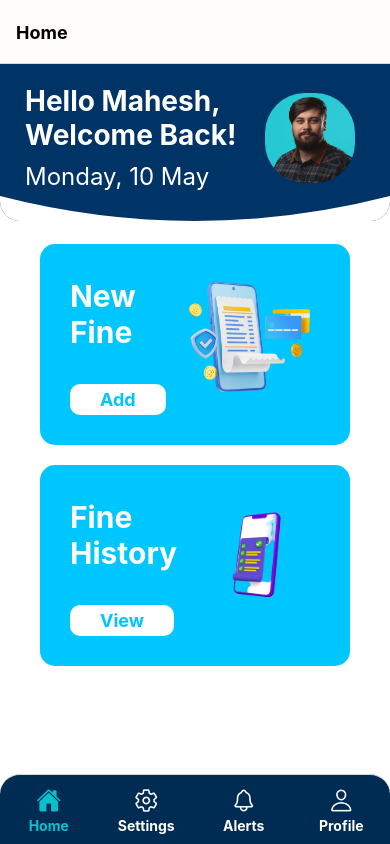
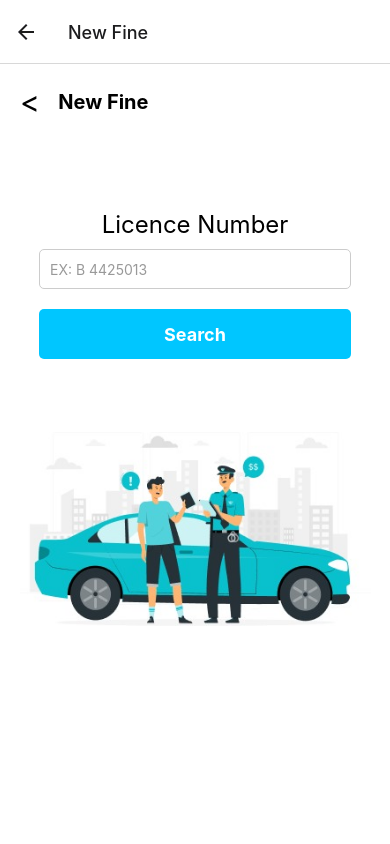
Before and after one commit to Tharaa17/Fineflex-frontend, a React Native app in the folder AwesomeProject/: screen /NewFine in a window 390 px wide. Built offline with nearby package versions, Linux system fonts and the light colour scheme.

Commit message:
newfineScr

```diff
--- a/AwesomeProject/App.js
+++ b/AwesomeProject/App.js
@@ -1,12 +1,8 @@
-import * as React from 'react';
-import MainConatiner from './src/screens/MainContainer';
+import React from 'react';
+import AppNavigator from './src/screens/AppNavigator';
 
-
-
-function App(){
-  return(
-    <MainConatiner/>
-  );
+ function App() {
+  return <AppNavigator />;
 }
 
 export default App;
--- a/AwesomeProject/package.json
+++ b/AwesomeProject/package.json
@@ -14,6 +14,7 @@
     "@react-navigation/bottom-tabs": "^6.5.20",
     "@react-navigation/native": "^6.1.17",
     "@react-navigation/native-stack": "^6.9.26",
+    "@react-navigation/stack": "^6.4.0",
     "expo": "^51.0.18",
     "react": "18.2.0",
     "react-native": "0.74.1",
--- /dev/null
+++ b/AwesomeProject/src/screens/AppNavigator.js
@@ -0,0 +1,30 @@
+import React from 'react';
+import { NavigationContainer } from '@react-navigation/native';
+import { createStackNavigator } from '@react-navigation/stack';
+import MainContainer from './MainContainer';
+import NewFineScreen from './NewFineScreen';
+
+
+const Stack = createStackNavigator();
+
+function AppNavigator() {
+  return (
+    <NavigationContainer>
+      <Stack.Navigator initialRouteName="MainContainer">
+        <Stack.Screen
+          name="MainContainer"
+          component={MainContainer}
+          options={{ headerShown: false }}
+        />
+        <Stack.Screen
+          name="NewFine"
+          component={NewFineScreen}
+          options={{ title: 'New Fine' }}
+        />
+
+      </Stack.Navigator>
+    </NavigationContainer>
+  );
+}
+
+export default AppNavigator;
--- a/AwesomeProject/src/screens/HomeScreen.js
+++ b/AwesomeProject/src/screens/HomeScreen.js
@@ -21,7 +21,7 @@ const HomeScreen = ({ navigation }) => {
         </Svg>
       </View>
       <View style={styles.cardContainer}>
-        <TouchableOpacity style={styles.card} onPress={() => navigation.navigate('NewFineScreen')}>
+        <TouchableOpacity style={styles.card} onPress={() => navigation.navigate('NewFine')}>
           <View style={styles.cardContent}>
             <Text style={styles.cardText}>New Fine</Text>
             <Image source={require('../../assets/img/newFine.png')} style={styles.cardImage} />
--- a/AwesomeProject/src/screens/MainContainer.js
+++ b/AwesomeProject/src/screens/MainContainer.js
@@ -1,91 +1,75 @@
 import * as React from 'react';
-import { View, Text } from 'react-native';
-
-import { NavigationContainer } from '@react-navigation/native';
 import { createBottomTabNavigator } from '@react-navigation/bottom-tabs';
 import Ionicons from 'react-native-vector-icons/Ionicons';
 
-//Screens
+// Screens
 import HomeScreen from '../../src/screens/HomeScreen';
 import SettingsScreen from '../../src/screens/SettingsScreen';
 import AlertsScreen from '../../src/screens/AlertsScreen';
 import ProfileScreen from '../../src/screens/ProfileScreen';
 
-//Screen Names
-const homeName='Home';
-const settingsName='Settings';
-const alertsName='Alerts';
-const profileName='Profile';
+// Screen Names
+const homeName = 'Home';
+const settingsName = 'Settings';
+const alertsName = 'Alerts';
+const profileName = 'Profile';
 
 const Tab = createBottomTabNavigator();
 
-
-export default function MainConatiner(){
-    return(
-        <NavigationContainer >
+export default function MainContainer() {
+  return (
     <Tab.Navigator
-                initialRoutName={homeName}
+      initialRouteName={homeName}
       screenOptions={({ route }) => ({
         tabBarIcon: ({ focused, color, size }) => {
           let iconName;
-                        let rn=route.name;
+          let rn = route.name;
 
-                        if(rn === homeName){
-                            iconName=focused ? 'home' : 'home-outline'
-                        }
-                        else if(rn === settingsName){
-                            iconName=focused ? 'settings' : 'settings-outline'
-                        }
-                        else if(rn == alertsName){
-                            iconName=focused ? 'notifications' :'notifications-outline'
-                        }
-                        else if(rn === profileName){
-                            iconName=focused ? 'person': 'person-outline'
+          if (rn === homeName) {
+            iconName = focused ? 'home' : 'home-outline';
+          } else if (rn === settingsName) {
+            iconName = focused ? 'settings' : 'settings-outline';
+          } else if (rn === alertsName) {
+            iconName = focused ? 'notifications' : 'notifications-outline';
+          } else if (rn === profileName) {
+            iconName = focused ? 'person' : 'person-outline';
           }
 
-                        return <Ionicons name ={iconName} size={size} color={color}/>
+          return <Ionicons name={iconName} size={size} color={color} />;
         },
-
-                    tabBarActiveTintColor: '#08C1CD', // Active icon color
-
-                    tabBarInactiveTintColor: 'white', // Inactive icon color
-
+        tabBarActiveTintColor: '#08C1CD',
+        tabBarInactiveTintColor: 'white',
         tabBarStyle: {
-                        backgroundColor: '#002C54', // Blue background color
-                        height:70,
-                        width:'100%',
-                        borderTopLeftRadius:20,
-                        borderTopRightRadius:20,
+          backgroundColor: '#002C54',
+          height: 70,
+          width: '100%',
+          borderTopLeftRadius: 20,
+          borderTopRightRadius: 20,
         },
         headerStyle: {
-                        backgroundColor: '#FFFCFC', // Blue background color for header
-
+          backgroundColor: '#FFFCFC',
         },
-                    headerTintColor: 'black', // Header text color
+        headerTintColor: 'black',
         headerTitleStyle: {
-                        fontWeight: 'bold', // Header text style
-
+          fontWeight: 'bold',
         },
         tabBarLabelStyle: {
-                        fontSize: 14, // Text size under the icons
-                        fontWeight: 'bold',// Text weight
-                        marginTop:2,
-                        marginBottom:10,
+          fontSize: 14,
+          fontWeight: 'bold',
+          marginTop: 2,
+          marginBottom: 10,
         },
-
         tabBarIconStyle: {
           size: 40,
-                        marginBottom:0, // Icon size
-                        marginTop:10,
+          marginBottom: 0,
+          marginTop: 10,
         },
-                    })}>
-
-                    <Tab.Screen name={homeName} component={HomeScreen}/>
-                    <Tab.Screen name={settingsName} component={SettingsScreen}/>
-                    <Tab.Screen name={alertsName} component={AlertsScreen}/>
-                    <Tab.Screen name={profileName} component={ProfileScreen}/>
-
+      })}
+    >
+      <Tab.Screen name={homeName} component={HomeScreen} />
+      <Tab.Screen name={settingsName} component={SettingsScreen} />
+      <Tab.Screen name={alertsName} component={AlertsScreen} />
+      <Tab.Screen name={profileName} component={ProfileScreen} />
     </Tab.Navigator>
-        </NavigationContainer>
-    )
+  );
 }
--- /dev/null
+++ b/AwesomeProject/src/screens/NewFineScreen.js
@@ -0,0 +1,92 @@
+import React from 'react';
+import { View, Text, StyleSheet, Image, TextInput, TouchableOpacity, SafeAreaView } from 'react-native';
+
+const NewFineScreen = ({navigation}) => {
+  return (
+    <SafeAreaView style={styles.container}>
+      <View style={styles.header}>
+        <TouchableOpacity>
+          <Text style={styles.backButton}>{'<'} </Text>
+        </TouchableOpacity>
+        <Text style={styles.headerText}>New Fine</Text>
+      </View>
+      <View style={styles.content}>
+        <Text style={styles.label}>Licence Number</Text>
+        <TextInput
+          style={styles.input}
+          placeholder="EX: B 4425013"
+          placeholderTextColor="#999"
+        />
+        <TouchableOpacity style={styles.searchButton}>
+          <Text style={styles.searchButtonText}>Search</Text>
+        </TouchableOpacity>
+        <Image source={require('../../assets/img/newFineSrc.jpg')}    style={styles.image} />
+      </View>
+    </SafeAreaView>
+  );
+};
+
+const styles = StyleSheet.create({
+  container: {
+    flex: 1,
+    backgroundColor: '#fff',
+  },
+  header: {
+    flexDirection: 'row',
+    alignItems: 'center',
+    padding: 20,
+    backgroundColor: '#fff',
+  },
+  backButton: {
+    fontSize: 30,
+    color: '#000',
+  },
+  headerText: {
+    fontSize: 20,
+    fontWeight: 'bold',
+    marginLeft: 10,
+    color: '#000',
+  },
+  content: {
+    flex: 1,
+    alignItems: 'center',
+    paddingTop: 20,
+  },
+  label: {
+    marginTop:50,
+    fontSize: 24,
+    color: '#000',
+    marginBottom: 10,
+  },
+  input: {
+    width: '80%',
+    height: 40,
+    borderColor: '#ccc',
+    borderWidth: 1,
+    borderRadius: 5,
+    paddingHorizontal: 10,
+    marginBottom: 20,
+    backgroundColor: '#fff',
+  },
+  searchButton: {
+    width: '80%',
+    height: 50,
+    backgroundColor: '#00C6FF',
+    borderRadius: 5,
+    justifyContent: 'center',
+    alignItems: 'center',
+    marginBottom: 20,
+  },
+  searchButtonText: {
+    color: '#fff',
+    fontSize: 18,
+    fontWeight: 'bold',
+  },
+  image: {
+    width: '90%',
+    height: 300,
+    resizeMode: 'contain',
+  },
+});
+
+export default NewFineScreen;
```
Also changed, not shown: AwesomeProject/assets/img/newFineSrc.jpg (added), AwesomeProject/src/screens/LanguageScreen.js (renamed from AwesomeProject/src/screens/LanguageScreen.tsx), 1 other file (tests, documents, lock files or other folders). Lines whose indentation alone changed are shown as unchanged.
